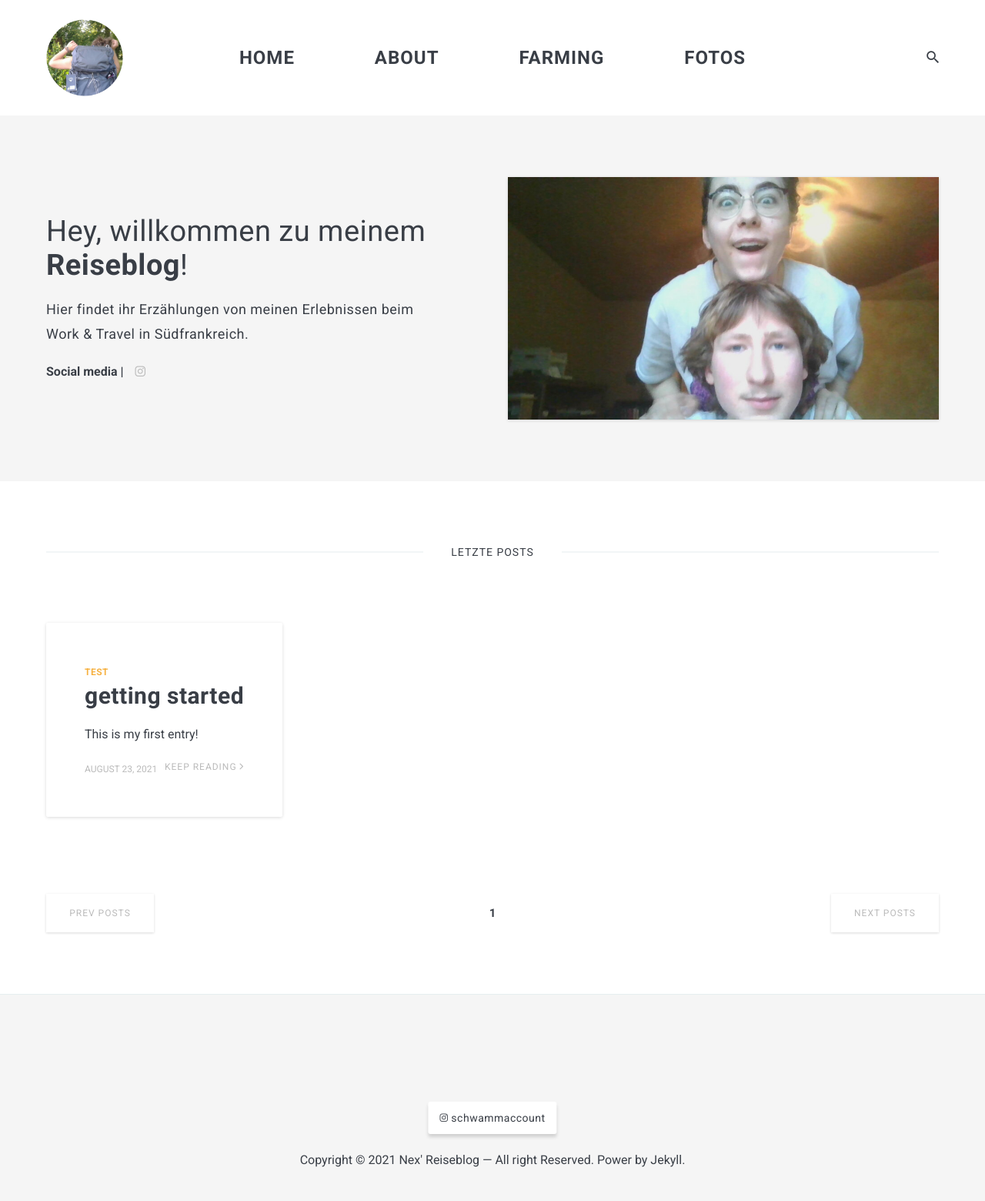
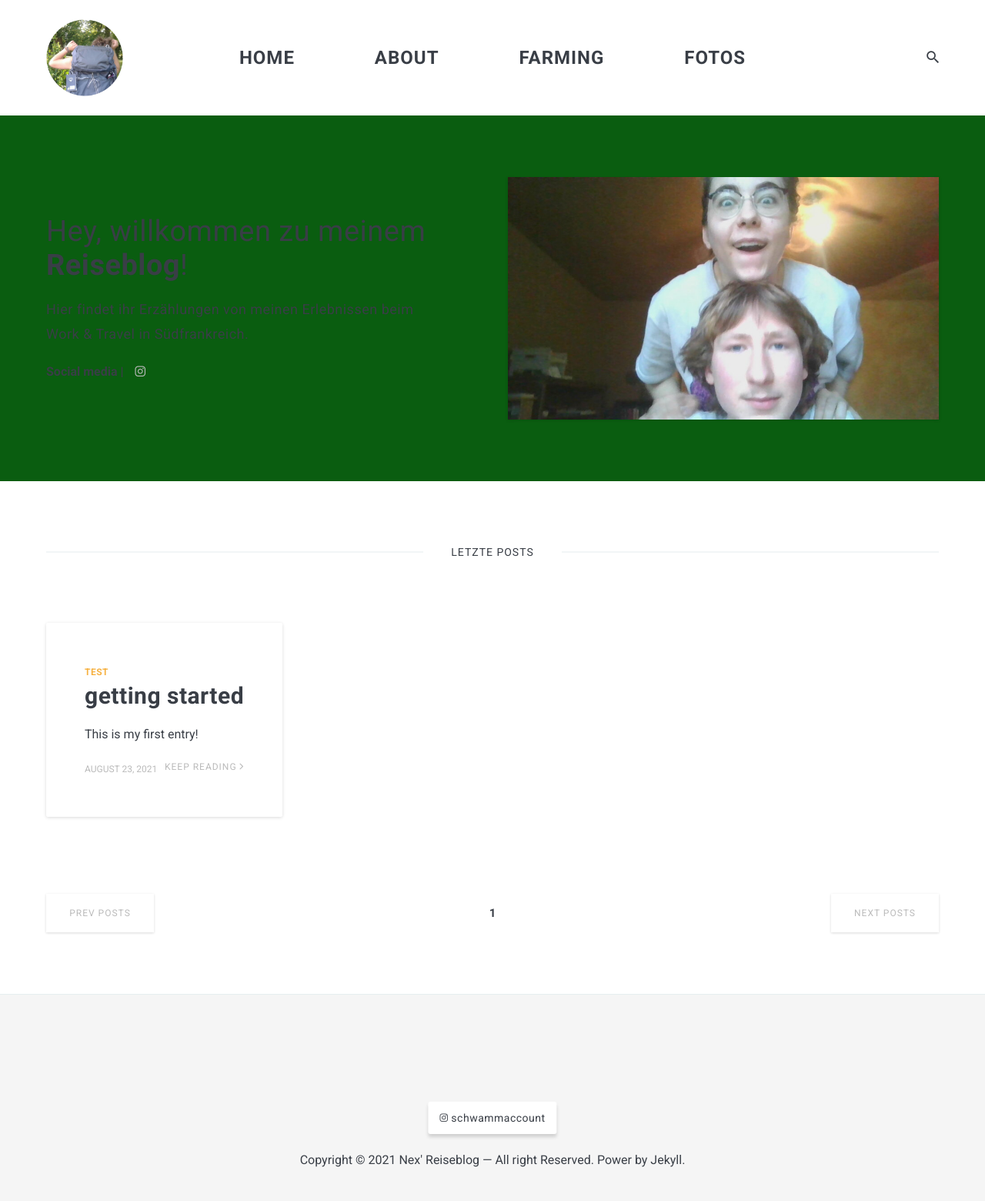
Before and after one commit to anneke-streit/anneke-streit.github.io, a Jekyll site: the page built from index.html, in a window 1280 px wide. Shown: the whole page at 77% size. Built offline with Jekyll 4.4.1, drawn with Linux system fonts in a browser that asks for light colours; nearby versions of some CDN libraries; the list of posts is cut into pages by our own code.

Commit message:
Update _hero.scss

```diff
--- a/_sass/3-modules/_hero.scss
+++ b/_sass/3-modules/_hero.scss
@@ -1,7 +1,7 @@
 .hero {
   padding: 80px 0;
   margin-bottom: 80px;
-  background: #f5f5f5;
+  background: $green;
 
   .last-item {
     display: flex;
```
